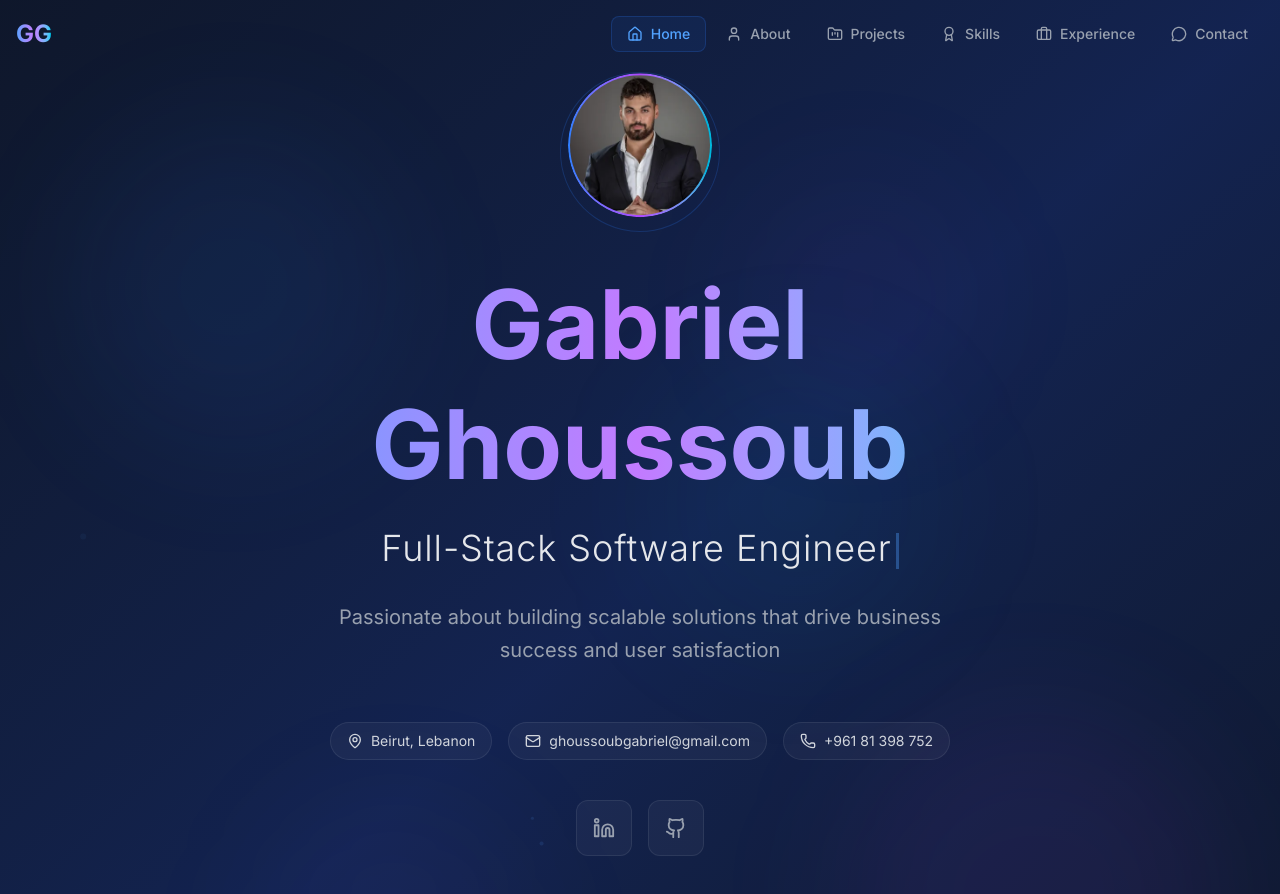
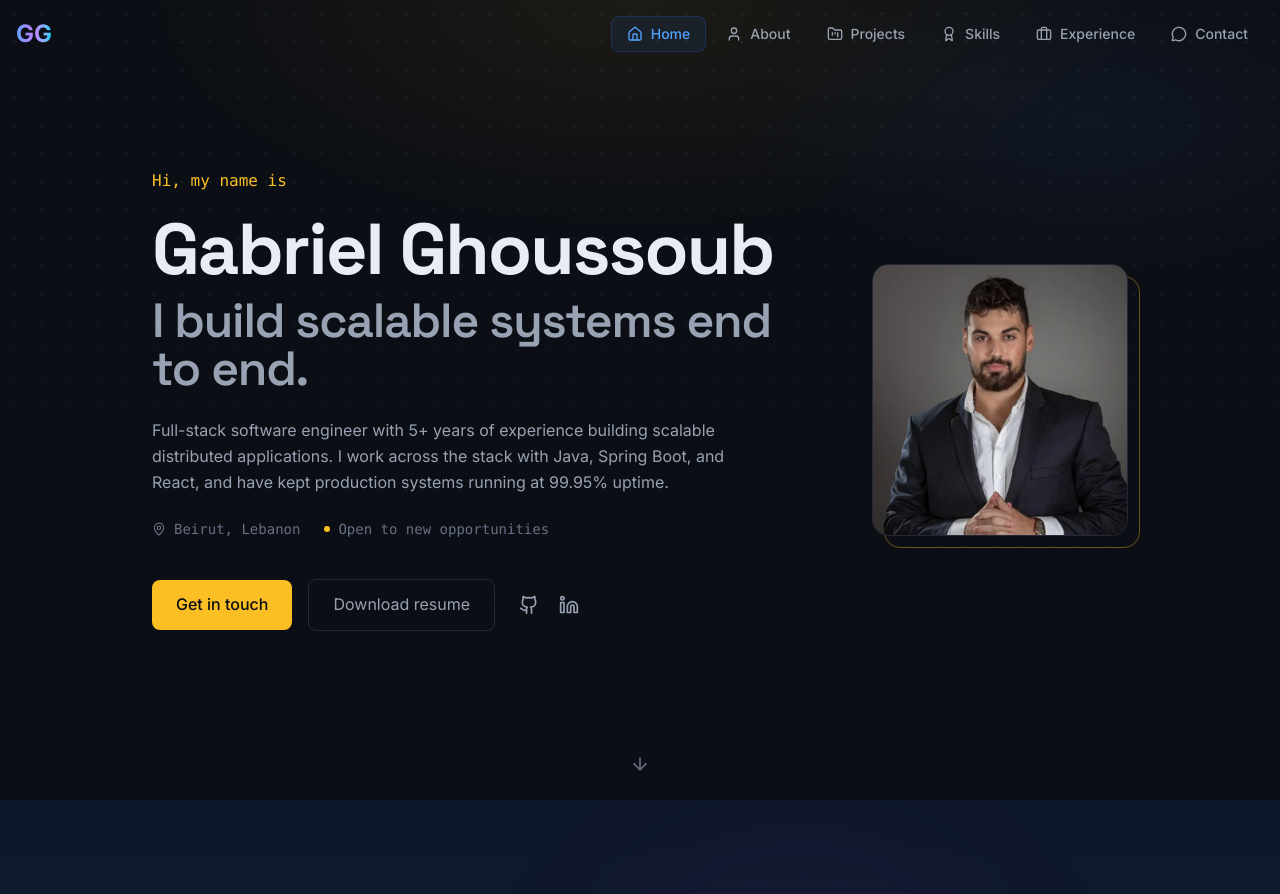
Before and after one commit to GabrielGhsoub/gabriel-portfolio, a React (Vite) app: page / in a window 1280 px wide. Shown: the top 894 px of the page. Built offline with nearby package versions, Linux system fonts and the light colour scheme.

Commit message:
feat: revamp hero with editorial layout and static backdrop

```diff
--- a/src/components/portfolio/Hero.tsx
+++ b/src/components/portfolio/Hero.tsx
@@ -1,382 +1,177 @@
-import { useEffect, useState } from 'react';
-import { motion, useMotionValue, useTransform } from 'framer-motion';
-import {
-  ArrowDown,
-  Github,
-  Linkedin,
-  Mail,
-  MapPin,
-  Phone,
-  FileDown,
-  Mouse,
-} from 'lucide-react';
+import { motion } from 'framer-motion';
+import { ArrowDown, Github, Linkedin, MapPin } from 'lucide-react';
 import { personalInfo } from '../../data/portfolio';
 import profileImage from '../../assets/images/profile/profile.webp';
 
-const FloatingParticle = ({
-  delay,
-  duration,
-  x,
-  size,
-}: {
-  delay: number;
-  duration: number;
-  x: number;
-  size: number;
-}) => (
-  <motion.div
-    className="absolute rounded-full bg-blue-400/20"
-    style={{
-      width: size,
-      height: size,
-      left: `${x}%`,
-      bottom: '-5%',
-    }}
-    animate={{
-      y: [0, -800],
-      x: [0, Math.random() * 100 - 50],
-      opacity: [0, 0.6, 0.6, 0],
-    }}
-    transition={{
-      duration,
-      delay,
-      repeat: Infinity,
-      ease: 'linear',
-    }}
-  />
-);
-
-export const Hero = () => {
-  const [titleText, setTitleText] = useState('');
-  const fullTitle = personalInfo.title;
-  const mouseX = useMotionValue(0);
-  const mouseY = useMotionValue(0);
-
-  const backgroundX = useTransform(mouseX, [0, window.innerWidth], [10, -10]);
-  const backgroundY = useTransform(mouseY, [0, window.innerHeight], [10, -10]);
-
-  useEffect(() => {
-    let i = 0;
-    const interval = setInterval(() => {
-      if (i <= fullTitle.length) {
-        setTitleText(fullTitle.slice(0, i));
-        i++;
-      } else {
-        clearInterval(interval);
-      }
-    }, 60);
-    return () => clearInterval(interval);
-  }, [fullTitle]);
-
-  useEffect(() => {
-    const handleMouseMove = (e: MouseEvent) => {
-      mouseX.set(e.clientX);
-      mouseY.set(e.clientY);
-    };
-    window.addEventListener('mousemove', handleMouseMove);
-    return () => window.removeEventListener('mousemove', handleMouseMove);
-  }, [mouseX, mouseY]);
+const ease = [0.21, 0.47, 0.32, 0.98] as [number, number, number, number];
 
 const containerVariants = {
-    hidden: { opacity: 0 },
+  hidden: {},
   visible: {
-      opacity: 1,
     transition: {
-        staggerChildren: 0.2,
-        delayChildren: 0.3,
+      staggerChildren: 0.08,
     },
   },
 };
 
-  const blurInVariants = {
-    hidden: {
-      y: 40,
-      opacity: 0,
-      filter: 'blur(10px)',
-    },
+const itemVariants = {
+  hidden: { opacity: 0, y: 24 },
   visible: {
+    opacity: 1,
     y: 0,
-      opacity: 1,
-      filter: 'blur(0px)',
-      transition: {
-        type: 'spring' as const,
-        damping: 20,
-        stiffness: 100,
-        duration: 0.8,
-      },
+    transition: { duration: 0.6, ease },
   },
 };
 
-  const slideUpVariants = {
-    hidden: {
-      y: 60,
-      opacity: 0,
-      scale: 0.95,
-    },
-    visible: {
-      y: 0,
-      opacity: 1,
-      scale: 1,
-      transition: {
-        type: 'spring' as const,
-        damping: 15,
-        stiffness: 80,
-        duration: 0.9,
-      },
-    },
-  };
-
-  const fadeInVariants = {
-    hidden: { opacity: 0, y: 20 },
-    visible: {
-      opacity: 1,
-      y: 0,
-      transition: {
-        duration: 0.6,
-        ease: [0.25, 0.46, 0.45, 0.94] as [number, number, number, number],
-      },
-    },
-  };
-
-  const particles = Array.from({ length: 12 }, (_, i) => ({
-    delay: i * 1.5,
-    duration: 8 + Math.random() * 6,
-    x: Math.random() * 100,
-    size: 2 + Math.random() * 4,
-  }));
-
+export const Hero = () => {
   const scrollToAbout = () => {
-    const aboutSection = document.getElementById('about');
-    if (aboutSection) {
-      aboutSection.scrollIntoView({ behavior: 'smooth', block: 'start' });
-    }
+    document
+      .getElementById('about')
+      ?.scrollIntoView({ behavior: 'smooth', block: 'start' });
   };
 
   return (
-    <section className="min-h-screen bg-gradient-to-br from-slate-900 via-blue-900/50 to-slate-900 text-white relative overflow-hidden flex items-center">
-      {/* Animated Background - Floating Gradient Orbs */}
+    <div className="hero-backdrop relative flex min-h-screen items-center">
+      <div aria-hidden="true" className="absolute inset-0 bg-dot-grid" />
+
+      <div className="relative z-10 mx-auto w-full max-w-5xl px-6 py-24">
         <motion.div
-        className="absolute inset-0 pointer-events-none"
-        style={{ x: backgroundX, y: backgroundY }}
-      >
-        <div className="absolute top-[10%] left-[5%] w-80 h-80 bg-blue-500/[0.07] rounded-full blur-3xl animate-orb-1" />
-        <div className="absolute top-[60%] right-[5%] w-96 h-96 bg-purple-500/[0.07] rounded-full blur-3xl animate-orb-2" />
-        <div className="absolute top-[30%] left-[50%] w-72 h-72 bg-cyan-500/[0.05] rounded-full blur-3xl animate-orb-3" />
-        <div className="absolute bottom-[10%] left-[20%] w-64 h-64 bg-indigo-500/[0.06] rounded-full blur-3xl animate-orb-2" />
-        <div className="absolute top-[15%] right-[25%] w-56 h-56 bg-violet-500/[0.05] rounded-full blur-3xl animate-orb-1" />
-      </motion.div>
-
-      {/* Floating Particles */}
-      <div className="absolute inset-0 pointer-events-none overflow-hidden">
-        {particles.map((p, i) => (
-          <FloatingParticle key={i} {...p} />
-        ))}
-      </div>
-
-      {/* Grid Pattern Overlay */}
-      <div className="absolute inset-0 bg-grid-pattern opacity-30 pointer-events-none" />
-
-      <div className="container mx-auto px-4 py-20 relative z-10">
-        <motion.div
-          className="max-w-4xl mx-auto text-center"
+          className="flex items-center justify-between gap-12"
           variants={containerVariants}
           initial="hidden"
           animate="visible"
         >
-          {/* Profile Image with Glow */}
-          <motion.div
-            className="w-36 h-36 mx-auto mb-10 relative"
-            variants={blurInVariants}
+          {/* Text column */}
+          <div className="max-w-2xl">
+            <motion.p
+              variants={itemVariants}
+              className="mb-5 font-mono text-sm text-accent md:text-base"
             >
-            <motion.div
-              className="w-full h-full rounded-full overflow-hidden animate-profile-glow relative"
-              animate={{
-                y: [0, -12, 0],
-              }}
-              transition={{
-                duration: 4,
-                repeat: Infinity,
-                ease: 'easeInOut',
-              }}
-            >
-              <div className="absolute inset-0 rounded-full bg-gradient-to-r from-blue-500 via-purple-500 to-cyan-500 p-[2px]">
-                <div className="w-full h-full rounded-full overflow-hidden bg-slate-900">
-                  <img
-                    src={profileImage}
-                    alt={personalInfo.name}
-                    className="w-full h-full object-cover"
-                  />
-                </div>
-              </div>
-            </motion.div>
-            {/* Decorative ring */}
-            <motion.div
-              className="absolute inset-[-8px] rounded-full border border-blue-500/20"
-              animate={{ rotate: 360 }}
-              transition={{ duration: 20, repeat: Infinity, ease: 'linear' }}
-            />
-          </motion.div>
+              Hi, my name is
+            </motion.p>
 
-          {/* Name - Blur in with animated gradient */}
             <motion.h1
-            className="text-5xl md:text-7xl lg:text-8xl font-bold mb-6 bg-gradient-to-r from-blue-400 via-purple-400 to-cyan-400 bg-clip-text text-transparent animate-gradient-text leading-tight"
-            variants={blurInVariants}
+              variants={itemVariants}
+              className="font-display text-5xl font-bold tracking-tight text-ink md:text-7xl"
             >
               {personalInfo.name}
             </motion.h1>
 
-          {/* Title - Typing effect */}
-          <motion.div className="mb-8" variants={slideUpVariants}>
-            <h2 className="text-2xl md:text-3xl lg:text-4xl text-gray-200 font-light tracking-wide">
-              {titleText}
-              <motion.span
-                className="inline-block w-[3px] h-[1em] bg-blue-400 ml-1 align-middle"
-                animate={{ opacity: [1, 0] }}
-                transition={{
-                  duration: 0.6,
-                  repeat: Infinity,
-                  repeatType: 'reverse',
-                }}
+            <motion.p
+              variants={itemVariants}
+              className="mt-3 font-display text-3xl font-semibold tracking-tight text-ink-secondary md:text-5xl"
+            >
+              I build scalable systems end to end.
+            </motion.p>
+
+            <motion.p
+              variants={itemVariants}
+              className="mt-6 max-w-xl leading-relaxed text-ink-secondary"
+            >
+              Full-stack software engineer with 5+ years of experience building
+              scalable distributed applications. I work across the stack with
+              Java, Spring Boot, and React, and have kept production systems
+              running at 99.95% uptime.
+            </motion.p>
+
+            <motion.div
+              variants={itemVariants}
+              className="mt-6 flex flex-wrap items-center gap-x-6 gap-y-2 font-mono text-sm text-ink-muted"
+            >
+              <span className="flex items-center gap-2">
+                <MapPin size={14} aria-hidden="true" />
+                {personalInfo.location}
+              </span>
+              <span className="flex items-center gap-2">
+                <span
+                  aria-hidden="true"
+                  className="h-1.5 w-1.5 rounded-full bg-accent"
                 />
-            </h2>
+                Open to new opportunities
+              </span>
             </motion.div>
 
-          {/* Tagline */}
-          <motion.p
-            className="text-lg md:text-xl text-gray-400 mb-14 max-w-2xl mx-auto leading-relaxed"
-            variants={slideUpVariants}
+            <motion.div
+              variants={itemVariants}
+              className="mt-10 flex flex-wrap items-center gap-4"
             >
-            Passionate about building scalable solutions that drive business
-            success and user satisfaction
-          </motion.p>
-
-          {/* Contact Info Pills */}
-          <motion.div
-            className="flex flex-wrap justify-center gap-4 mb-10"
-            variants={fadeInVariants}
+              <a
+                href={`mailto:${personalInfo.email}`}
+                className="rounded-lg bg-accent px-6 py-3 font-medium text-background transition-colors hover:bg-accent-bright"
               >
-            <motion.div
-              className="flex items-center gap-2 px-4 py-2 rounded-full bg-white/[0.04] border border-white/[0.08] text-gray-300 hover:text-blue-400 hover:border-blue-500/30 hover:bg-blue-500/[0.06] transition-all duration-300 cursor-default"
-              whileHover={{ scale: 1.05, y: -2 }}
+                Get in touch
+              </a>
+              <a
+                href="/resume.pdf"
+                target="_blank"
+                rel="noopener noreferrer"
+                className="rounded-lg border border-line px-6 py-3 text-ink-secondary transition-colors hover:border-accent/50 hover:text-accent"
               >
-              <MapPin size={16} />
-              <span className="text-sm">{personalInfo.location}</span>
-            </motion.div>
-            <motion.a
-              href={`mailto:${personalInfo.email}`}
-              className="flex items-center gap-2 px-4 py-2 rounded-full bg-white/[0.04] border border-white/[0.08] text-gray-300 hover:text-blue-400 hover:border-blue-500/30 hover:bg-blue-500/[0.06] transition-all duration-300"
-              whileHover={{ scale: 1.05, y: -2 }}
-              whileTap={{ scale: 0.95 }}
+                Download resume
+              </a>
+              <div className="flex items-center gap-1">
+                <a
+                  href={`https://${personalInfo.github}`}
+                  target="_blank"
+                  rel="noopener noreferrer"
+                  aria-label="GitHub profile"
+                  className="p-2 text-ink-secondary transition-colors hover:text-accent"
                 >
-              <Mail size={16} />
-              <span className="text-sm">{personalInfo.email}</span>
-            </motion.a>
-            <motion.a
-              href={`tel:${personalInfo.phone}`}
-              className="flex items-center gap-2 px-4 py-2 rounded-full bg-white/[0.04] border border-white/[0.08] text-gray-300 hover:text-blue-400 hover:border-blue-500/30 hover:bg-blue-500/[0.06] transition-all duration-300"
-              whileHover={{ scale: 1.05, y: -2 }}
-              whileTap={{ scale: 0.95 }}
-            >
-              <Phone size={16} />
-              <span className="text-sm">{personalInfo.phone}</span>
-            </motion.a>
-          </motion.div>
-
-          {/* Social Links and CTA Buttons */}
-          <motion.div
-            className="flex flex-wrap justify-center gap-4 mb-12"
-            variants={fadeInVariants}
-          >
-            {/* LinkedIn */}
-            <motion.a
+                  <Github size={20} />
+                </a>
+                <a
                   href={`https://${personalInfo.linkedin}`}
                   target="_blank"
                   rel="noopener noreferrer"
-              className="group relative p-4 rounded-xl bg-white/[0.04] border border-white/[0.08] hover:border-blue-500/40 transition-all duration-300 card-hover-glow"
-              whileHover={{ scale: 1.1, y: -3 }}
-              whileTap={{ scale: 0.9 }}
+                  aria-label="LinkedIn profile"
+                  className="p-2 text-ink-secondary transition-colors hover:text-accent"
                 >
-              <Linkedin
-                size={22}
-                className="text-gray-400 group-hover:text-blue-400 transition-colors"
+                  <Linkedin size={20} />
+                </a>
+              </div>
+            </motion.div>
+          </div>
+
+          {/* Profile image */}
+          <motion.div
+            variants={itemVariants}
+            className="relative hidden shrink-0 md:block"
+          >
+            <div
+              aria-hidden="true"
+              className="absolute -right-3 -bottom-3 h-full w-full rounded-2xl border border-accent/40"
             />
-            </motion.a>
-
-            {/* GitHub */}
-            <motion.a
-              href={`https://${personalInfo.github}`}
-              target="_blank"
-              rel="noopener noreferrer"
-              className="group relative p-4 rounded-xl bg-white/[0.04] border border-white/[0.08] hover:border-purple-500/40 transition-all duration-300 card-hover-glow"
-              whileHover={{ scale: 1.1, y: -3 }}
-              whileTap={{ scale: 0.9 }}
-            >
-              <Github
-                size={22}
-                className="text-gray-400 group-hover:text-purple-400 transition-colors"
+            <img
+              src={profileImage}
+              alt={`Portrait of ${personalInfo.name}`}
+              width={320}
+              height={340}
+              fetchPriority="high"
+              className="relative h-auto w-64 rounded-2xl border border-line object-cover"
             />
-            </motion.a>
-          </motion.div>
-
-          {/* CTA Buttons */}
-          <motion.div
-            className="flex flex-col sm:flex-row justify-center gap-4 mb-20"
-            variants={fadeInVariants}
-          >
-            {/* Get In Touch - Primary */}
-            <motion.a
-              href={`mailto:${personalInfo.email}`}
-              className="relative inline-flex items-center justify-center gap-2 px-8 py-4 rounded-xl font-semibold text-white overflow-hidden group"
-              whileHover={{ scale: 1.03, y: -2 }}
-              whileTap={{ scale: 0.97 }}
-            >
-              <div className="absolute inset-0 bg-gradient-to-r from-blue-600 via-purple-600 to-blue-600 bg-[length:200%_100%] animate-gradient" />
-              <div className="absolute inset-0 opacity-0 group-hover:opacity-100 transition-opacity duration-500 bg-gradient-to-r from-blue-500 via-purple-500 to-cyan-500 bg-[length:200%_100%] animate-gradient" />
-              <div className="absolute inset-[1px] rounded-[11px] bg-gradient-to-r from-blue-600 via-purple-600 to-blue-600 bg-[length:200%_100%] animate-gradient" />
-              <span className="relative z-10 flex items-center gap-2">
-                <Mail size={18} />
-                Get In Touch
-              </span>
-            </motion.a>
-
-            {/* Download Resume - Secondary with gradient border */}
-            <motion.a
-              href="/resume.pdf"
-              target="_blank"
-              rel="noopener noreferrer"
-              className="relative inline-flex items-center justify-center gap-2 px-8 py-4 rounded-xl font-semibold text-gray-200 hover:text-white overflow-hidden group gradient-border"
-              whileHover={{ scale: 1.03, y: -2 }}
-              whileTap={{ scale: 0.97 }}
-            >
-              <div className="absolute inset-0 bg-white/[0.03] group-hover:bg-white/[0.06] transition-all duration-300 rounded-xl" />
-              <span className="relative z-10 flex items-center gap-2">
-                <FileDown size={18} />
-                Download Resume
-              </span>
-            </motion.a>
-          </motion.div>
-
-          {/* Scroll Down Indicator */}
-          <motion.div
-            className="cursor-pointer"
-            variants={fadeInVariants}
-            onClick={scrollToAbout}
-          >
-            <motion.div
-              className="flex flex-col items-center gap-2 text-gray-500 hover:text-gray-300 transition-colors"
-              animate={{ y: [0, 8, 0] }}
-              transition={{
-                duration: 2,
-                repeat: Infinity,
-                ease: 'easeInOut',
-              }}
-            >
-              <Mouse size={20} />
-              <ArrowDown size={16} />
-            </motion.div>
           </motion.div>
         </motion.div>
       </div>
-    </section>
+
+      {/* Scroll-down indicator */}
+      <button
+        type="button"
+        onClick={scrollToAbout}
+        aria-label="Scroll to about section"
+        className="absolute bottom-8 left-1/2 -translate-x-1/2 text-ink-muted transition-colors hover:text-accent"
+      >
+        <motion.span
+          className="block"
+          initial={{ opacity: 0 }}
+          animate={{ opacity: 1, y: [0, 6, 0] }}
+          transition={{
+            opacity: { delay: 1, duration: 0.6 },
+            y: { duration: 2, repeat: Infinity, ease: 'easeInOut' },
+          }}
+        >
+          <ArrowDown size={20} />
+        </motion.span>
+      </button>
+    </div>
   );
 };
```
Lines whose indentation alone changed are shown as unchanged.
